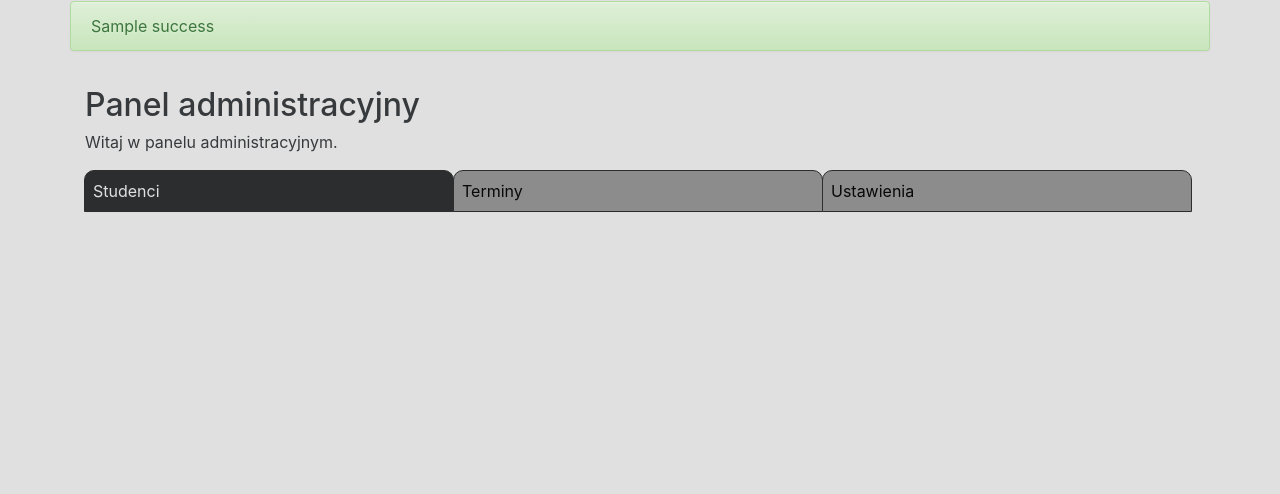
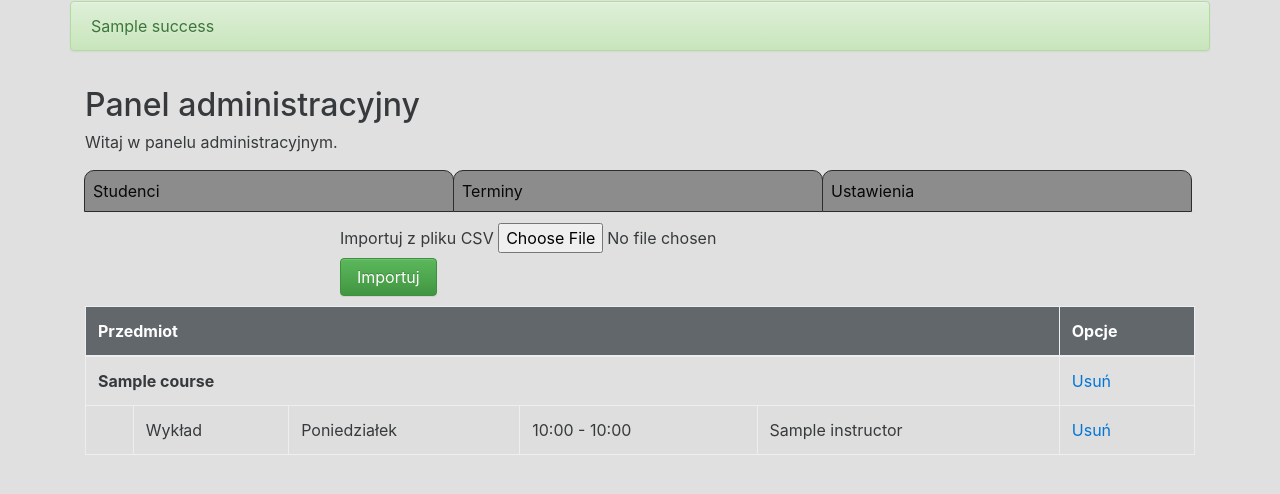
Before and after one commit to KatarzynaSzydlowska/ants-web, a Django app: template antsWeb/templates/admin/terms.html in a window 1280 px wide. Shown: the part 54-548 px from the top of the page. Run offline with Django 3.2, Linux system fonts and the light colour scheme; tables that the repository leaves empty hold one stand-in row (values such as "Sample post"); the template is opened without the code that fills it: values that come from a table or form of the project are taken from there, most other values are stand-ins (such as "Sample title", 1, 10 or a date in 2020); parts of the project's set-up code (start-up, migrations or seed data) failed here and were passed over; some libraries are stand-ins or nearby versions.

Commit message:
terms administration

```diff
--- a/antsWeb/ants_admin/urls.py
+++ b/antsWeb/ants_admin/urls.py
@@ -8,7 +8,8 @@ urlpatterns = [
     url(r'^admin/student/reset/(?P<student_id>[0-9]+)/$', views.admin_student_reset, name='admin_student_reset'),
     url(r'^admin/student/promote/(?P<student_id>[0-9]+)/$', views.admin_student_reset, name='admin_student_promote'),
     url(r'^admin/student/demote/(?P<student_id>[0-9]+)/$', views.admin_student_reset, name='admin_student_demote'),
+    url(r'^admin/course/delete/(?P<course_id>[0-9]+)/$', views.admin_course_delete, name='admin_course_delete'),
+    url(r'^admin/term/delete/(?P<term_id>[0-9]+)/$', views.admin_term_delete, name='admin_term_delete'),
     url(r'^admin/terms/$', views.admin_terms, name='admin_terms'),
     url(r'^admin/settings/$', views.admin_settings, name='admin_settings'),
-
 ]
--- a/antsWeb/templates/admin/dashboard.html
+++ b/antsWeb/templates/admin/dashboard.html
@@ -10,9 +10,12 @@
         </div>
         <div class="row">
             <ul class="nav nav-tabs nav-justified" role="tablist">
-                <li role="presentation" class="active"><a href="{% url 'admin_students' %}">Studenci</a></li>
-                <li role="presentation"><a href="{% url 'admin_terms' %}">Terminy</a></li>
-                <li role="presentation"><a href="{% url 'admin_settings' %}">Ustawienia</a></li>
+                <li role="presentation" {% if active == "students" %}class="active"{% endif %}><a
+                        href="{% url 'admin_students' %}">Studenci</a></li>
+                <li role="presentation" {% if active == "terms" %}class="active"{% endif %}><a
+                        href="{% url 'admin_terms' %}">Terminy</a></li>
+                <li role="presentation" {% if active == "options" %}class="active"{% endif %}><a
+                        href="{% url 'admin_settings' %}">Ustawienia</a></li>
             </ul>
             <div class="tab-content">
                 <div class="container">
--- a/antsWeb/templates/admin/students.html
+++ b/antsWeb/templates/admin/students.html
@@ -4,7 +4,7 @@
 
 {% block tab_content %}
     <div class="row">
-        <form method="post" enctype="multipart/form-data" class="import-form">
+        <form action="{% url 'admin_students' %}" method="post" enctype="multipart/form-data" class="import-form">
             {% csrf_token %}
             <label for="importFile">Importuj z pliku CSV</label>
             <input type="file" name="importFile" id="importFile"/>
@@ -37,7 +37,6 @@
                             {% endif %}
                         </td>
                     </tr>
-
                 {% endfor %}
                 </tbody>
             </table>
--- a/antsWeb/templates/admin/terms.html
+++ b/antsWeb/templates/admin/terms.html
@@ -3,5 +3,50 @@
 {% block title %}Panel administracyjny - Zarządzanie terminami{% endblock %}
 
 {% block tab_content %}
-
+    <div class="row">
+        <form action="{% url 'admin_terms' %}" method="post" enctype="multipart/form-data" class="import-form">
+            {% csrf_token %}
+            <label for="importFile">Importuj z pliku CSV</label>
+            <input type="file" name="importFile" id="importFile"/>
+            <input type="submit" class="btn btn-success" value="Importuj"/>
+        </form>
+        {% if courses.count > 0 %}
+            <table class="table table-bordered">
+                <thead>
+                <tr class="tr-header">
+                    <th colspan="5">Przedmiot</th>
+                    <th>Opcje</th>
+                </tr>
+                </thead>
+                <tbody>
+                {% for course in courses %}
+                    <tr>
+                        <td colspan="5"><strong>{{ course.name }}</strong></td>
+                        <td>
+                            <a href="{% url 'admin_course_delete' course.id %}">Usuń</a>
+                        </td>
+                    </tr>
+                    {% for term in course.get_terms %}
+                        <tr>
+                            <td></td>
+                            <td>{{ term.get_type_name }}</td>
+                            <td>{{ term.get_day_of_week_name }}</td>
+                            <td>{{ term.starts_at|date:'H:i' }} - {{ term.ends_at|date:'H:i' }}</td>
+                            <td>
+                                {% for instructor in term.get_instructors %}
+                                    {{ instructor.name }}<br/>
+                                {% endfor %}
+                            </td>
+                            <td>
+                                <a href="{% url 'admin_term_delete' term.id %}">Usuń</a>
+                            </td>
+                        </tr>
+                    {% endfor %}
+                {% endfor %}
+                </tbody>
+            </table>
+        {% else %}
+            <p>W bazie nie ma jeszcze żadnych terminów.</p>
+        {% endif %}
+    </div>
 {% endblock %}
```
Also changed, not shown: antsWeb/ants_admin/views.py (+50 -2 lines).
